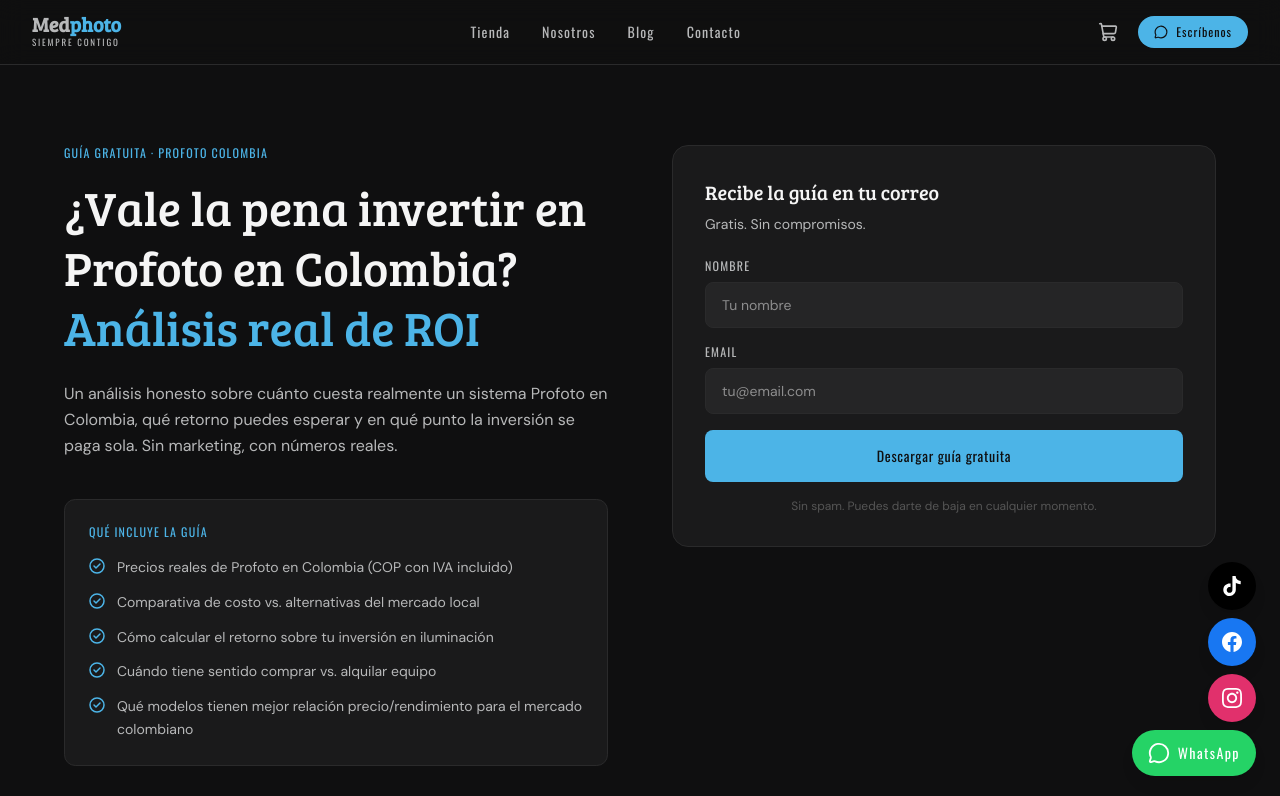
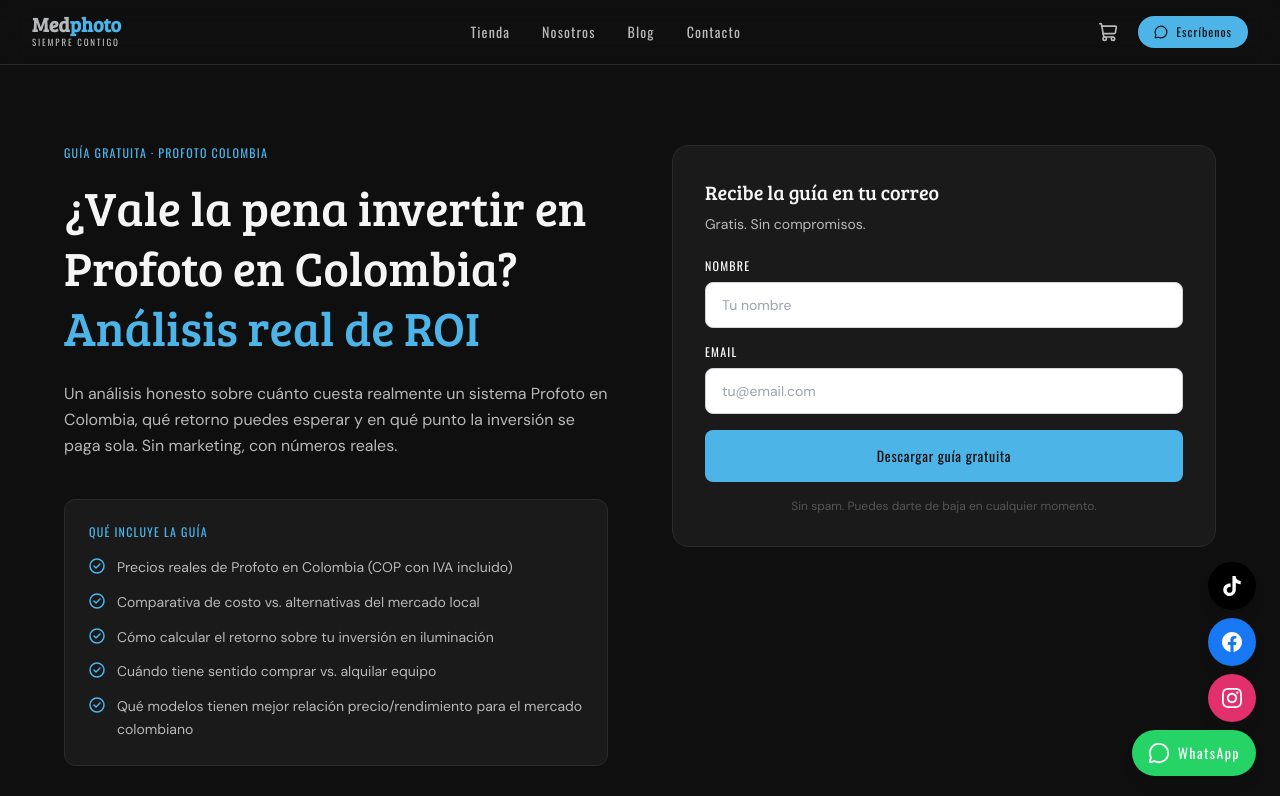
Before and after one commit to Ivan-MedPhoto/medphoto-web, a Next.js app: page /guia-roi-profoto in a window 1280 px wide. Shown: the top 796 px of the page. Built offline with nearby package versions, Linux system fonts and the light colour scheme.

Commit message:
fix: mejorar contraste de campos en LeadMagnetForm

```diff
--- a/src/components/LeadMagnetForm.tsx
+++ b/src/components/LeadMagnetForm.tsx
@@ -79,7 +79,7 @@
           <label
             htmlFor="lm-firstname"
             className="block text-xs uppercase tracking-widest mb-2"
-            style={{ color: "#B7B8B9", fontFamily: "var(--font-label)" }}
+            style={{ color: "#FFFFFF", fontFamily: "var(--font-label)" }}
           >
             Nombre
           </label>
@@ -90,14 +90,14 @@
             required
             autoComplete="given-name"
             placeholder="Tu nombre"
-            className="w-full rounded-lg px-4 py-3 text-sm outline-none transition-colors"
+            className="w-full rounded-lg px-4 py-3 text-sm outline-none transition-colors placeholder:text-[#9CA3AF]"
             style={{
-              backgroundColor: "#252526",
-              border: "1px solid #2a2a2b",
-              color: "#F5F5F5",
+              backgroundColor: "#FFFFFF",
+              border: "1px solid #D1D5DB",
+              color: "#1A1A1A",
             }}
             onFocus={(e) => (e.currentTarget.style.borderColor = "#4CB4E7")}
-            onBlur={(e) => (e.currentTarget.style.borderColor = "#2a2a2b")}
+            onBlur={(e) => (e.currentTarget.style.borderColor = "#D1D5DB")}
           />
         </div>
 
@@ -105,7 +105,7 @@
           <label
             htmlFor="lm-email"
             className="block text-xs uppercase tracking-widest mb-2"
-            style={{ color: "#B7B8B9", fontFamily: "var(--font-label)" }}
+            style={{ color: "#FFFFFF", fontFamily: "var(--font-label)" }}
           >
             Email
           </label>
@@ -116,14 +116,14 @@
             required
             autoComplete="email"
             placeholder="tu@email.com"
-            className="w-full rounded-lg px-4 py-3 text-sm outline-none transition-colors"
+            className="w-full rounded-lg px-4 py-3 text-sm outline-none transition-colors placeholder:text-[#9CA3AF]"
             style={{
-              backgroundColor: "#252526",
-              border: "1px solid #2a2a2b",
-              color: "#F5F5F5",
+              backgroundColor: "#FFFFFF",
+              border: "1px solid #D1D5DB",
+              color: "#1A1A1A",
             }}
             onFocus={(e) => (e.currentTarget.style.borderColor = "#4CB4E7")}
-            onBlur={(e) => (e.currentTarget.style.borderColor = "#2a2a2b")}
+            onBlur={(e) => (e.currentTarget.style.borderColor = "#D1D5DB")}
           />
         </div>
 
```
